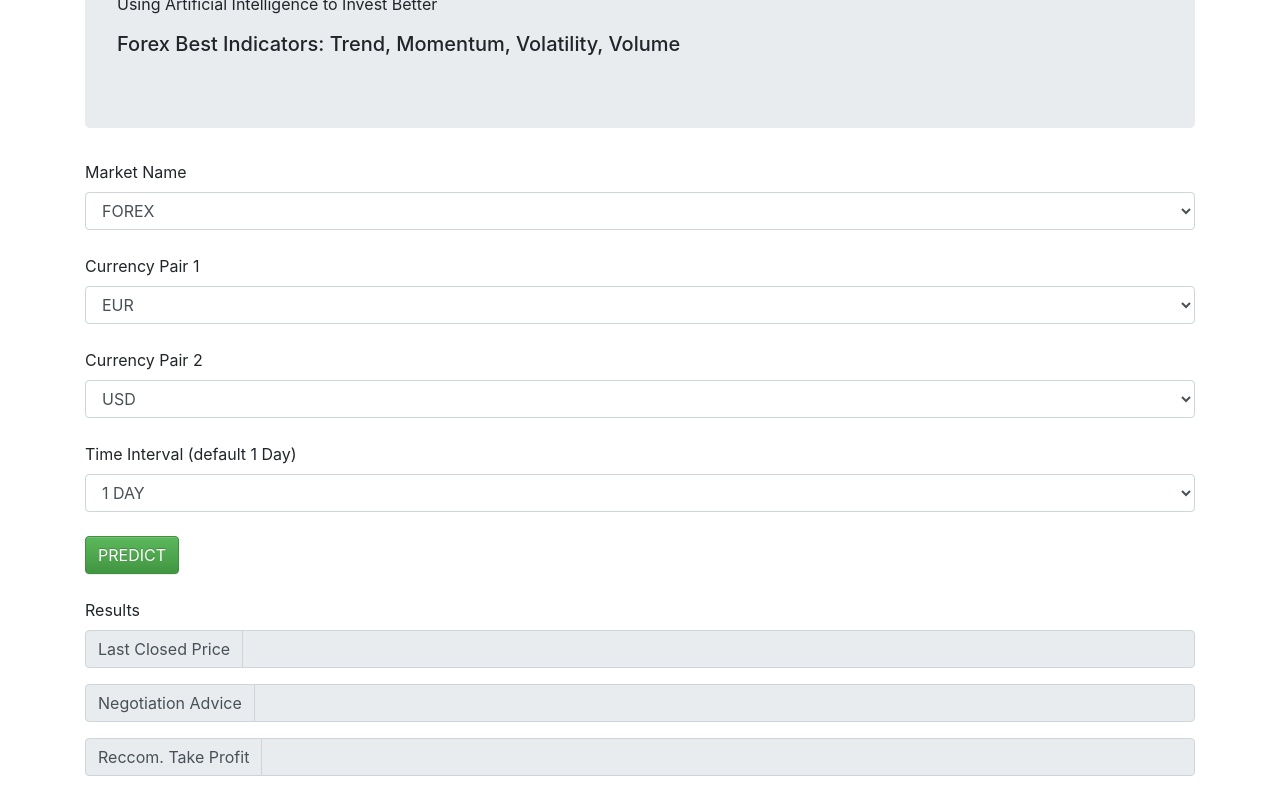
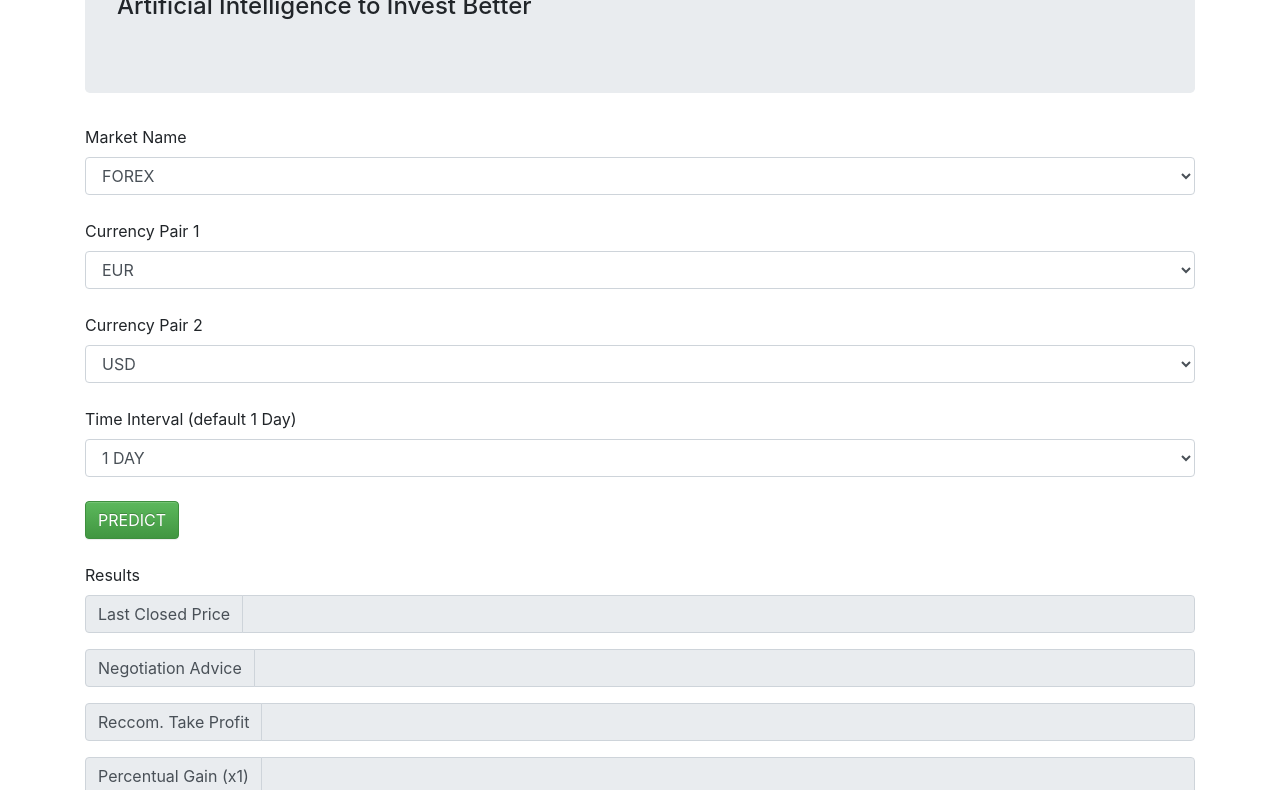
Before and after one commit to dade1987/StockPricePredictor, a website: page index.html in a window 1280 px wide. Shown: the part 128-918 px from the top of the page. Drawn offline with nearby package versions, Linux system fonts and the light colour scheme; no server answers.

Commit message:
headed modified

```diff
--- a/index.html
+++ b/index.html
@@ -46,8 +46,8 @@
 
                 <div class="jumbotron">
                   <h1>ForexAIForecast</h1>
-                  <p>Using Artificial Intelligence to Invest Better</p>
-                  <h5>Forex Best Indicators: Trend, Momentum, Volatility, Volume</h5>
+                  <h4>Artificial Intelligence to Invest Better</h4>
+                  <!--<p>Forex Best Indicators: Trend, Momentum, Volatility, Volume</p>-->
                 </div>
 
 
```
